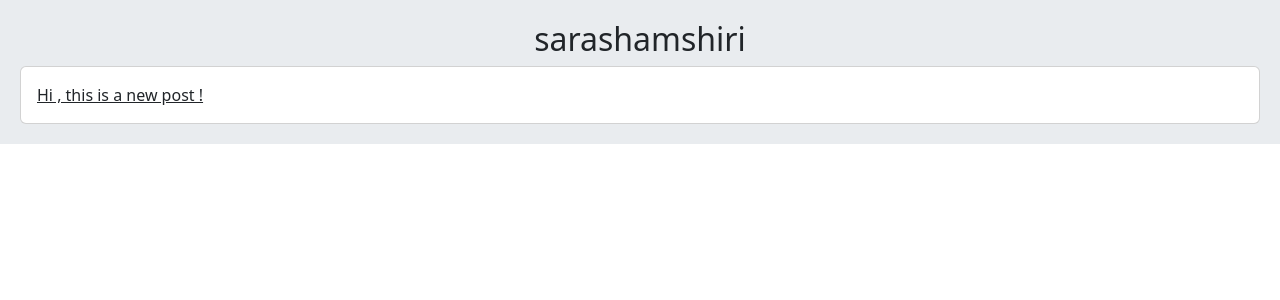
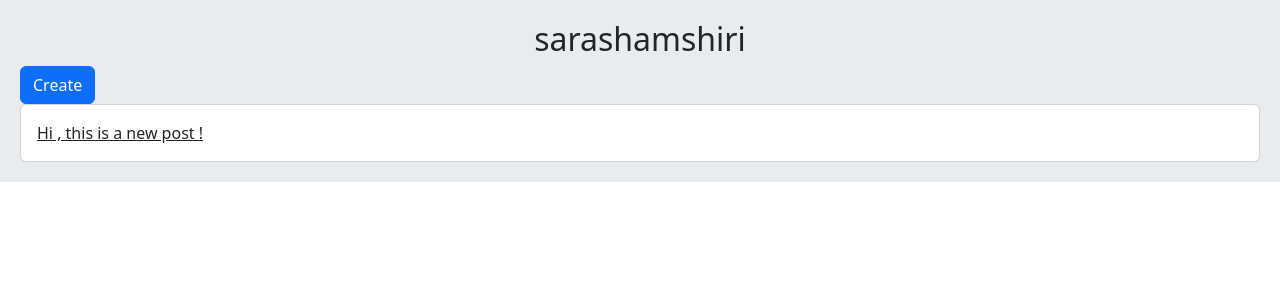
Before and after one commit to sshamshiri/socialnetwork, a Django app: page /accounts/profile/1 in a window 1280 px wide. Shown: the part 56-356 px from the top of the page. Run offline with Django 4.2, Linux system fonts and the light colour scheme; a user stored in the database is signed in; data comes from the database, SQL or seed files in the repository.

Commit message:
add tag a in "profile.html"

```diff
--- a/socialnetwork/accounts/templates/accounts/profile.html
+++ b/socialnetwork/accounts/templates/accounts/profile.html
@@ -3,6 +3,10 @@
 {% block content %}
 
     <h2 class="text-center">{{ user.username }}</h2>
+
+    {% if request.user.id == user.id %}
+      <a href="{% url 'home:post_create' %}" class="btn btn-primary">Create</a>
+    {% endif %}
     <div class="card">
         {% for post in posts %}
            <a href="{{ post.get_absolute_url }}" class="card-body">{{ post.body|truncatewords:8 }}</a>
```
